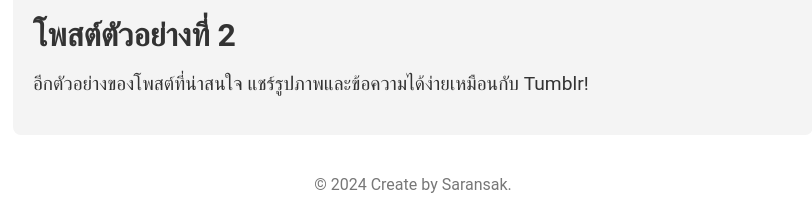
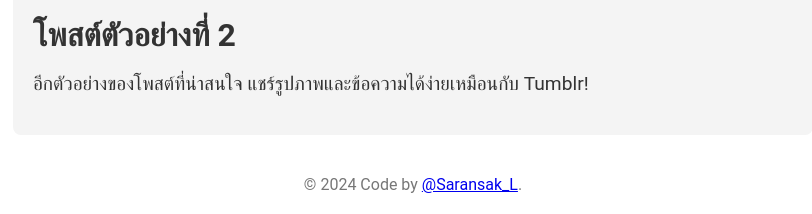
Before and after one commit to s4ransak/blog, a plain HTML site: page index.html in a window 1280 px wide. Shown: the part 981-1195 px from the top of the page, without its empty margins (227-1039 px from the left). Drawn offline with Linux system fonts and the light colour scheme.

Commit message:
Update index.html

```diff
--- a/index.html
+++ b/index.html
@@ -108,7 +108,7 @@
     <p>อีกตัวอย่างของโพสต์ที่น่าสนใจ แชร์รูปภาพและข้อความได้ง่ายเหมือนกับ Tumblr!</p>
 </div>
 <div class="footer">
-    &copy; <script type="text/javascript">document.write(new Date().getFullYear());</script> Create by Saransak.
+    &copy; <script type="text/javascript">document.write(new Date().getFullYear());</script> Code by <a class="insta" href="https://instagram.com/saransak_l">@Saransak_L</a>.
 </div>
 </body>
 </html>
```
